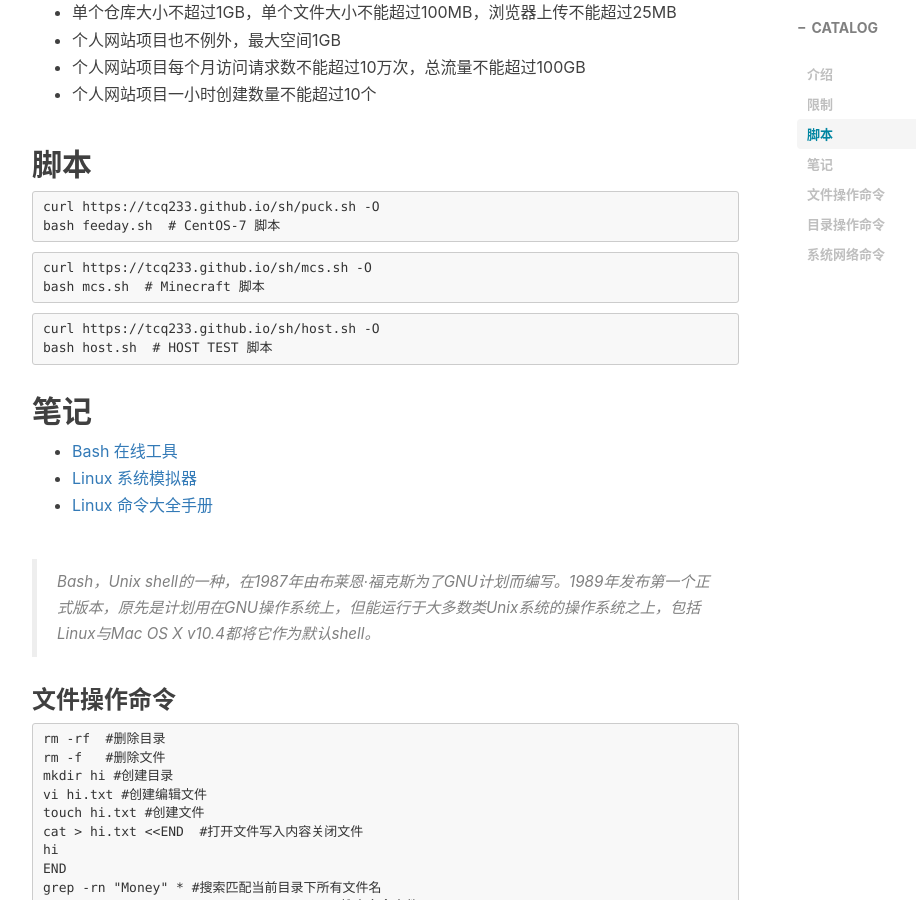
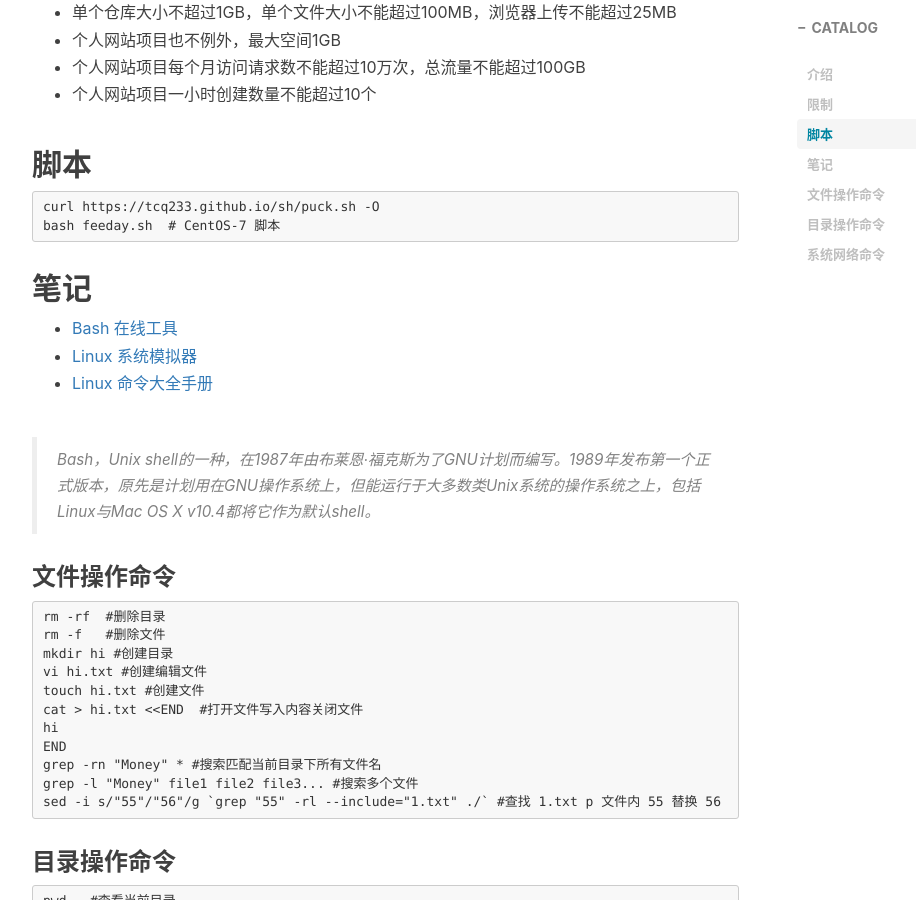
Before and after one commit to tcq233/tcq233.github.io, a Jekyll site: the page built from _posts/2022-04-22-puck.md, in a window 1280 px wide and 900 px high, scrolled down 779 px. Shown: the whole window, without its empty margins (233-1149 px from the left). Built offline with Jekyll 4.4.1, drawn with Linux system fonts in a browser that asks for light colours; nearby versions of some CDN libraries; comment, search, counter and statistics services are not loaded.

Commit message:
Update 2022-04-22-puck.md

````diff
--- a/_posts/2022-04-22-puck.md
+++ b/_posts/2022-04-22-puck.md
@@ -27,16 +27,6 @@ tags:
 ```
 curl https://tcq233.github.io/sh/puck.sh -O
 bash feeday.sh  # CentOS-7 脚本
-```
-
-```
-curl https://tcq233.github.io/sh/mcs.sh -O
-bash mcs.sh  # Minecraft 脚本
-```
-
-```
-curl https://tcq233.github.io/sh/host.sh -O
-bash host.sh  # HOST TEST 脚本
 ```
 
 ## 笔记
````
